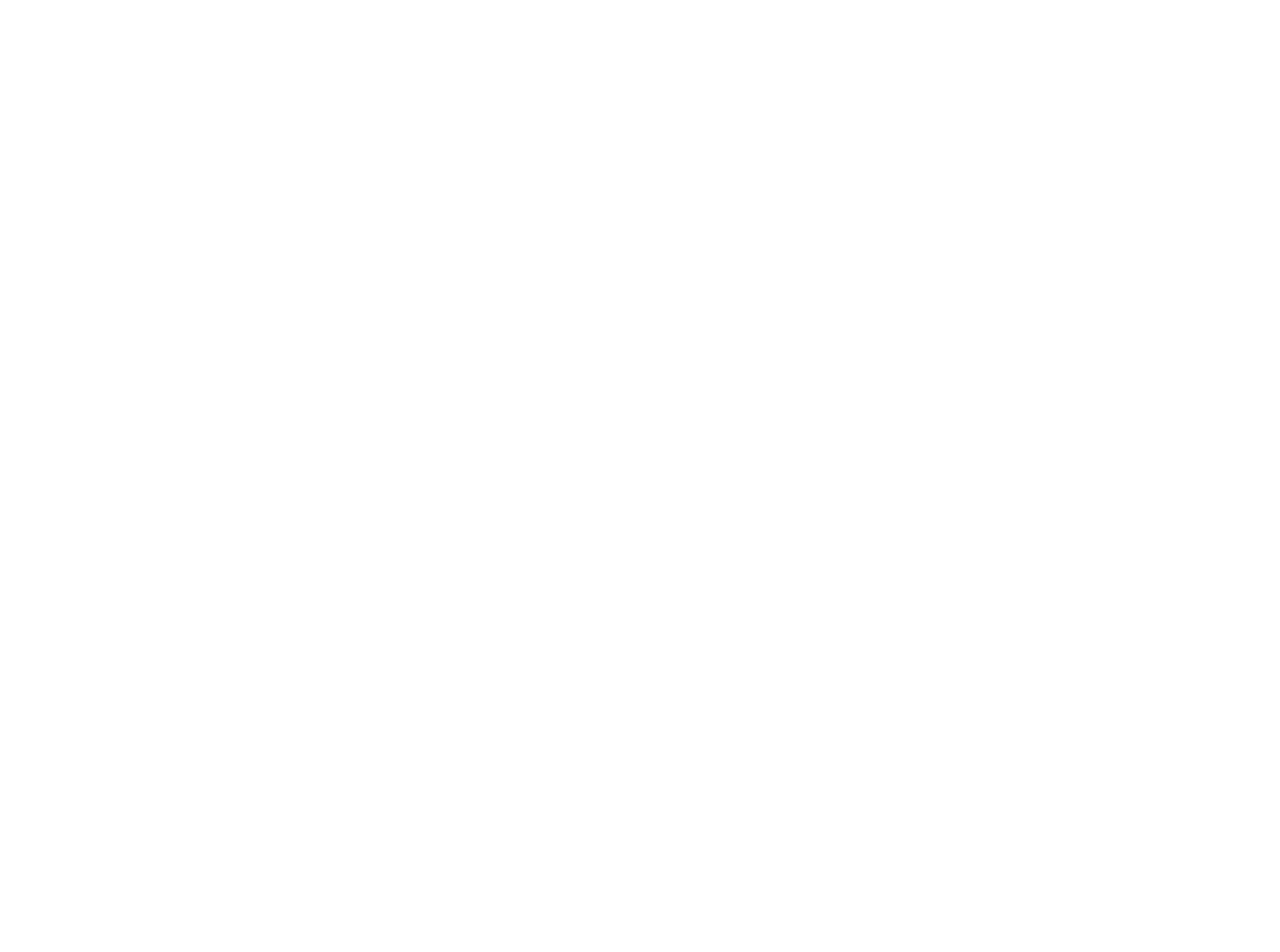
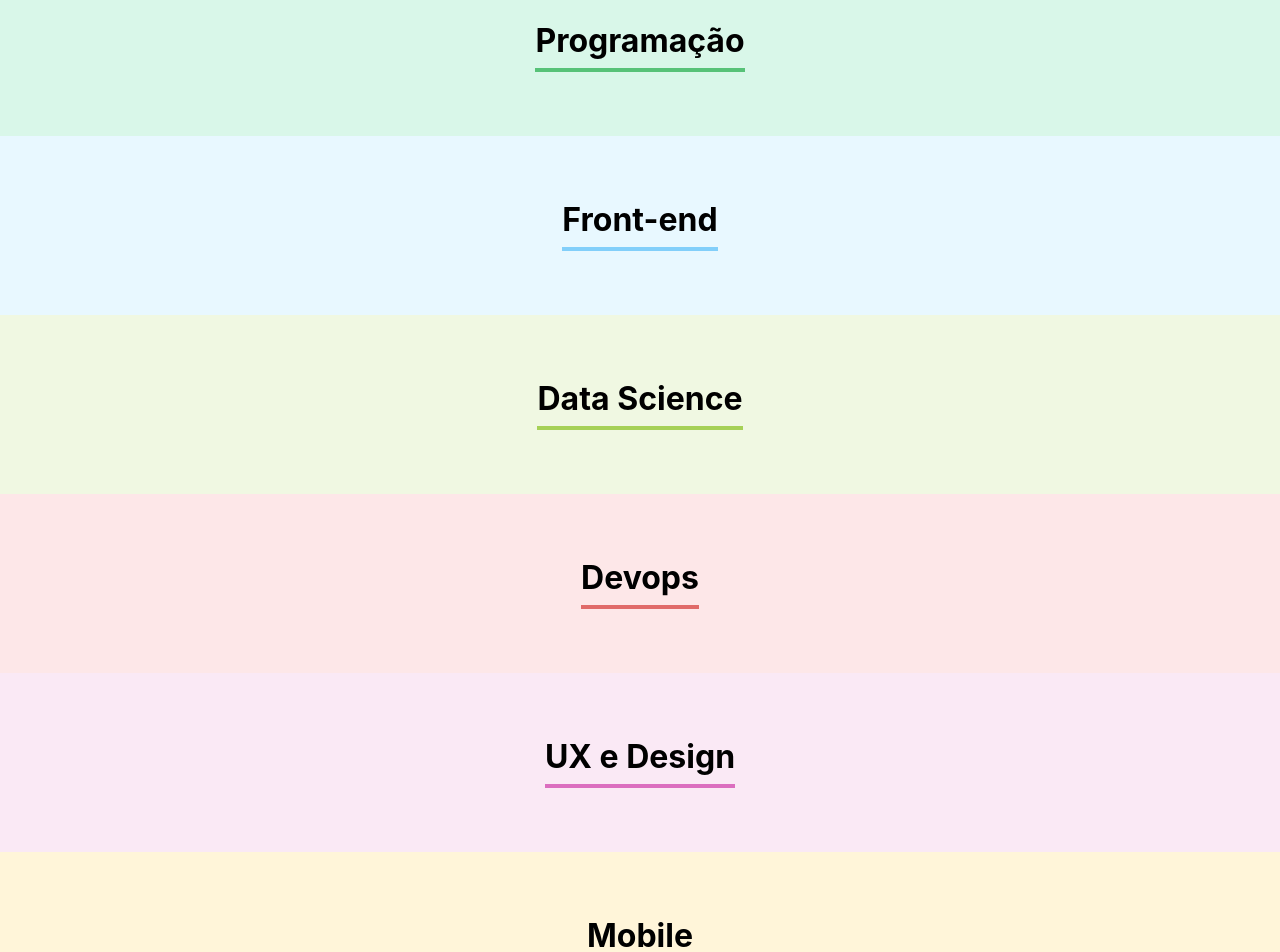
Before and after one commit to leonardomlouzas/alura-organo, a React (Create React App) app in the folder organo/: page / in a window 1280 px wide. Shown: the part 1440-2392 px from the top of the page. Before the commit the page ends 1397 px from the top, so only its background shows below. Built offline with nearby package versions, Linux system fonts and the light colour scheme; the HTML template or start-up script is replaced by a standard one.

Commit message:
Adds Team section

```diff
--- a/organo/src/App.js
+++ b/organo/src/App.js
@@ -1,8 +1,46 @@
 import { useState } from 'react';
 import Banner from './componentes/Banner';
 import Form from './componentes/Form';
+import Team from './componentes/Team';
 
 function App() {
+  const times = [
+    {
+      name: "Programação",
+      primaryColor: "#57c278",
+      secondaryColor: "#d9f7e9"
+    },
+    {
+      name: "Front-end",
+      primaryColor: "#82cffa",
+      secondaryColor: "#e8f8ff"
+    },
+    {
+      name: "Data Science",
+      primaryColor: "#a6d157",
+      secondaryColor: "#f0f8e2"
+    },
+    {
+      name: "Devops",
+      primaryColor: "#e06b69",
+      secondaryColor: "#fde7e8"
+    },
+    {
+      name: "UX e Design",
+      primaryColor: "#db6ebf",
+      secondaryColor: "#fae9f5"
+    },
+    {
+      name: "Mobile",
+      primaryColor: "#ffba05",
+      secondaryColor: "#fff5d9"
+    },
+    {
+      name: "Inovação e Gestão",
+      primaryColor: "#ff8a29",
+      secondaryColor: "#ffeedf"
+    },
+  ]
   const [colaboradores, setColaboradores] = useState([]);
 
   const addNewEmployee = (colaborador) => {
@@ -14,6 +52,7 @@
     <div className="App">
       <Banner />
       <Form onNewEmployee={colaborador => addNewEmployee(colaborador)} />
+      {times.map(team => <Team name={team.name} key={team.name} primaryColor={team.primaryColor} secondaryColor={team.secondaryColor} />)}
     </div>
   );
 }
--- /dev/null
+++ b/organo/src/componentes/Team/Team.css
@@ -0,0 +1,11 @@
+.team {
+  text-align: center;
+  padding: 32px;
+}
+
+.team h3 {
+  font-size: 32px;
+  border-bottom: 4px solid;
+  display: inline-block;
+  padding-bottom: 8px;
+}
--- /dev/null
+++ b/organo/src/componentes/Team/index.js
@@ -0,0 +1,11 @@
+import "./Team.css"
+
+const Team = (props) => {
+    return (
+        <section className="team" style={{ backgroundColor: props.secondaryColor }}>
+            <h3 style={{ borderColor: props.primaryColor }}>{props.name}</h3>
+        </section>
+    )
+}
+
+export default Team;
```
